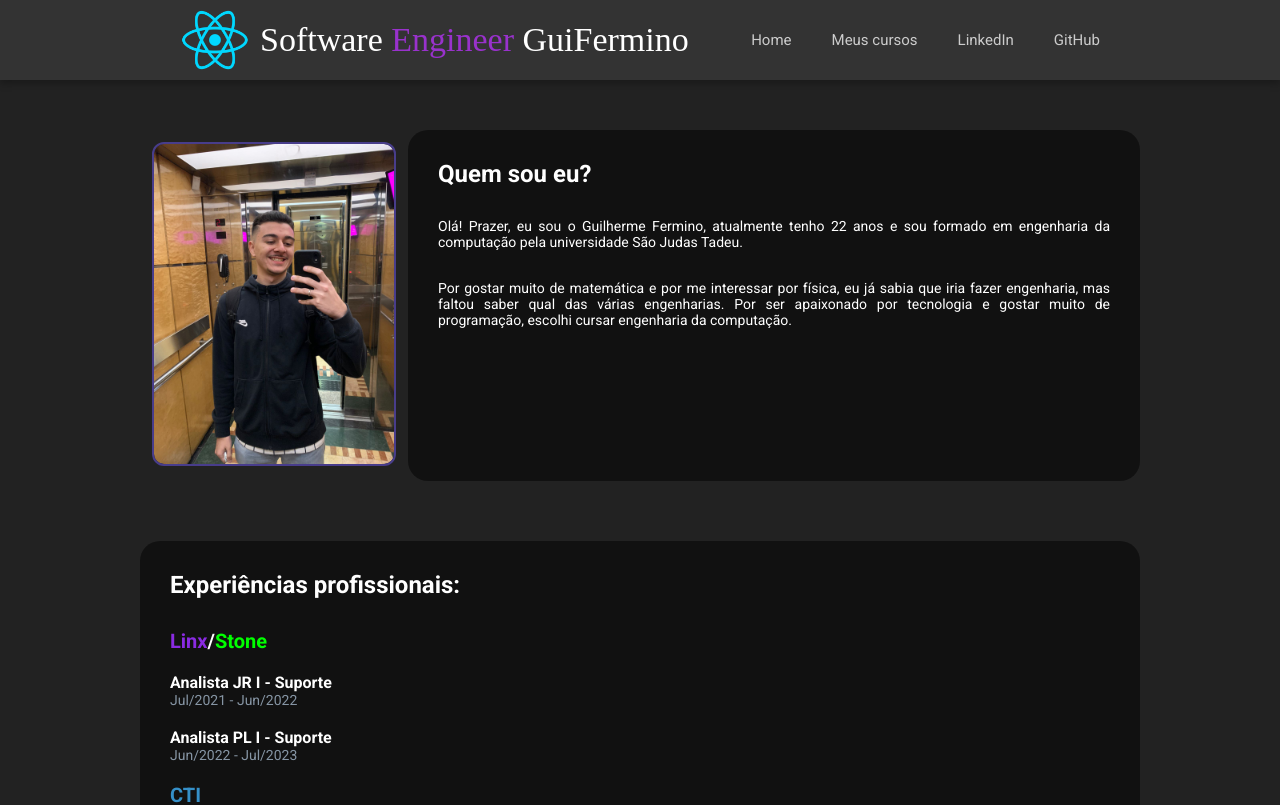
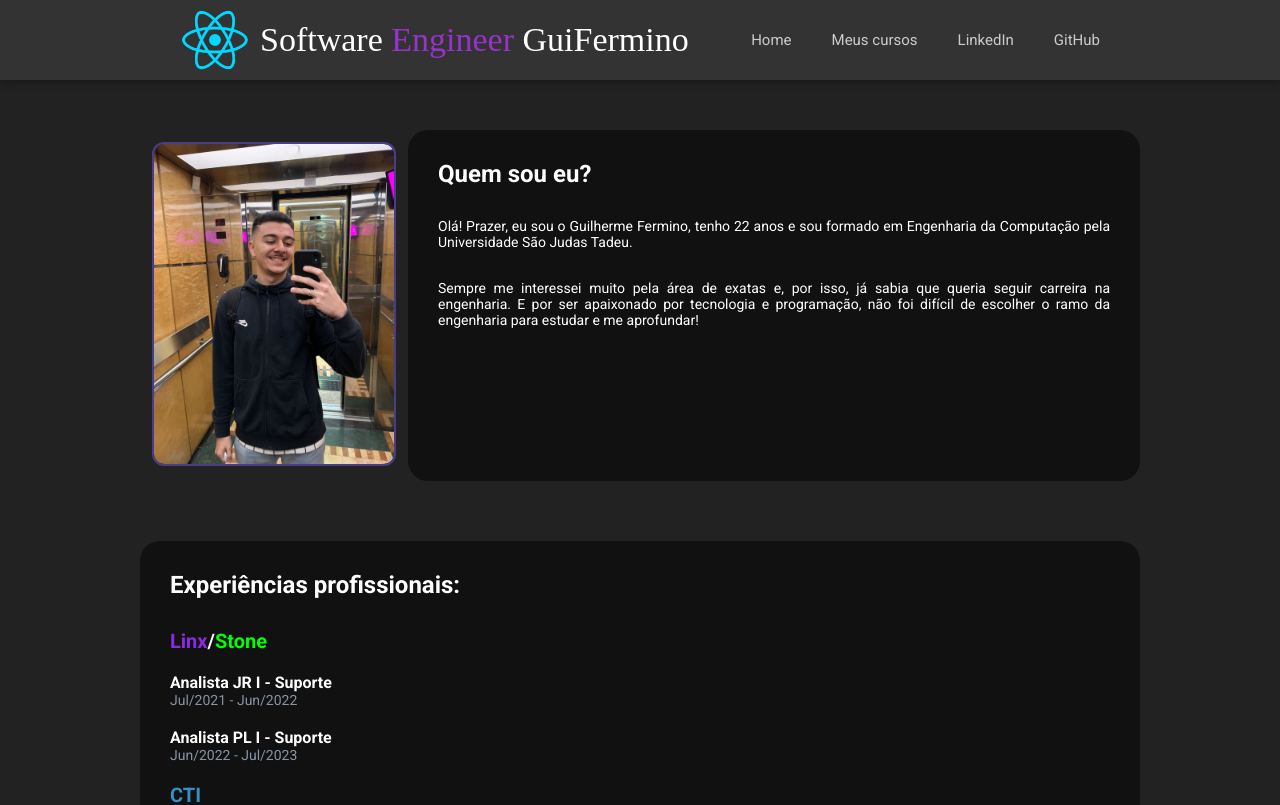
Before and after one commit to guifermino7/trilha-frontend, a React (Create React App) app: page / in a window 1280 px wide. Shown: the top 805 px of the page. Built offline with nearby package versions, Linux system fonts and the light colour scheme; a web font is replaced by a local one.

Commit message:
Arrumando texto no Aboutme

```diff
--- a/src/App.jsx
+++ b/src/App.jsx
@@ -25,6 +25,7 @@ class App extends React.Component {
         <section className="bio">
             <Experience/>
         </section>
+
         {/* <Counter/> */}
 
         <section id="articles">
--- a/src/components/Aboutme/Aboutme.jsx
+++ b/src/components/Aboutme/Aboutme.jsx
@@ -16,10 +16,12 @@ export class Aboutme extends React.Component {
                 <div className="about-me">
                     <h2>Quem sou eu?</h2>
                     <p className="introduction">
-                        Olá! Prazer, eu sou o Guilherme Fermino, atualmente tenho 22 anos e sou formado em engenharia da computação pela universidade São Judas Tadeu.
+                        Olá!
+                        Prazer, eu sou o Guilherme Fermino, tenho 22 anos e sou formado em Engenharia da Computação pela Universidade São Judas Tadeu.
                     </p>
                     <p>
-                        Por gostar muito de matemática e por me interessar por física, eu já sabia que iria fazer engenharia, mas faltou saber qual das várias engenharias. Por ser apaixonado por tecnologia e gostar muito de programação, escolhi cursar engenharia da computação.
+                        Sempre me interessei muito pela área de exatas e, por isso, já sabia que queria seguir carreira na engenharia.
+                        E por ser apaixonado por tecnologia e programação, não foi difícil de escolher o ramo da engenharia para estudar e me aprofundar!
                     </p>
                 </div>
             </main>
```
